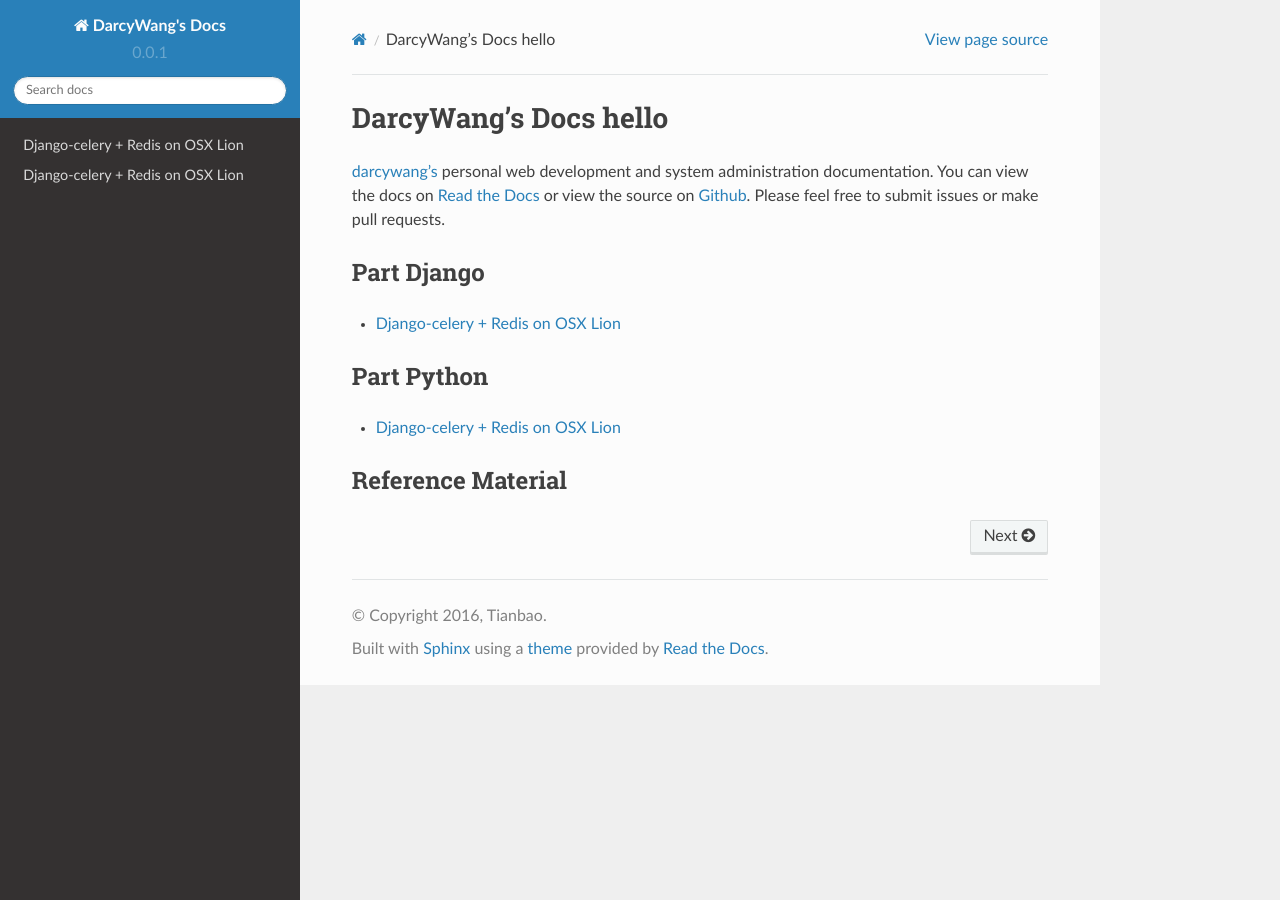
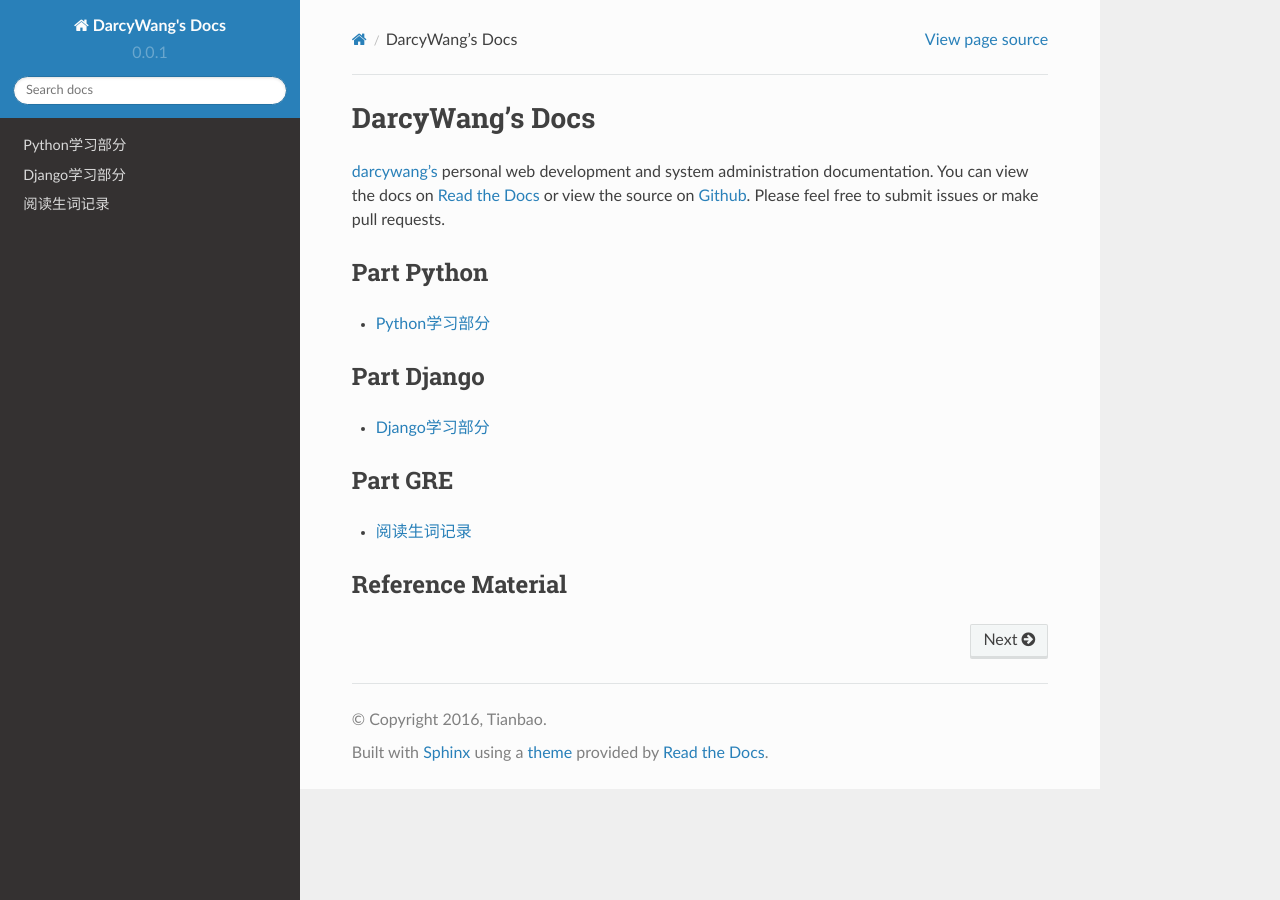
Before and after one commit to darcyWang/tianbao, a Sphinx documentation site: the page built from source/index.rst, in a window 1280 px wide. Built offline with Sphinx 7.4.7 and the Read the Docs theme 2.0.0, drawn with Linux system fonts in a browser that asks for light colours; pages that are not in the unit, such as notebooks, are missing from menus.

Commit message:
modified

```diff
--- a/source/django/first.rst
+++ b/source/django/first.rst
@@ -1,5 +1,5 @@
-Django-celery + Redis on OSX Lion
-=================================
+Django学习部分
+=============
 
 Installation and Setup
 ----------------------
--- /dev/null
+++ b/source/gre/words.rst
@@ -0,0 +1,2 @@
+阅读生词记录
+==========
--- a/source/index.rst
+++ b/source/index.rst
@@ -1,20 +1,10 @@
-DarcyWang's Docs hello
-======================
+DarcyWang's Docs
+================
 
 `darcywang's <https://twitter.com/wangtianbao2014>`_ personal web development and system administration
 documentation. You can view the docs on `Read the Docs <https://tianbao.readthedocs.org/en/latest/>`_ or view the source on `Github
 <https://github.com/darcyWang>`_. Please feel free to submit
 issues or make pull requests.
-
-
-Part Django
------------
-
-.. toctree::
-   :maxdepth: 1
-   :glob:
-
-   django/*
 
 
 Part Python
@@ -27,6 +17,25 @@ Part Python
    python/*
 
 
+Part Django
+-----------
+
+.. toctree::
+   :maxdepth: 1
+   :glob:
+
+   django/*
+
+Part GRE
+--------
+
+.. toctree::
+   :maxdepth: 1
+   :glob:
+
+   gre/*
+
+
 Reference Material
 ------------------
 
--- a/source/python/fourth.rst
+++ b/source/python/fourth.rst
@@ -1,5 +1,5 @@
-Django-celery + Redis on OSX Lion
-=================================
+Python学习部分
+=============
 
 Installation and Setup
 ----------------------
```
